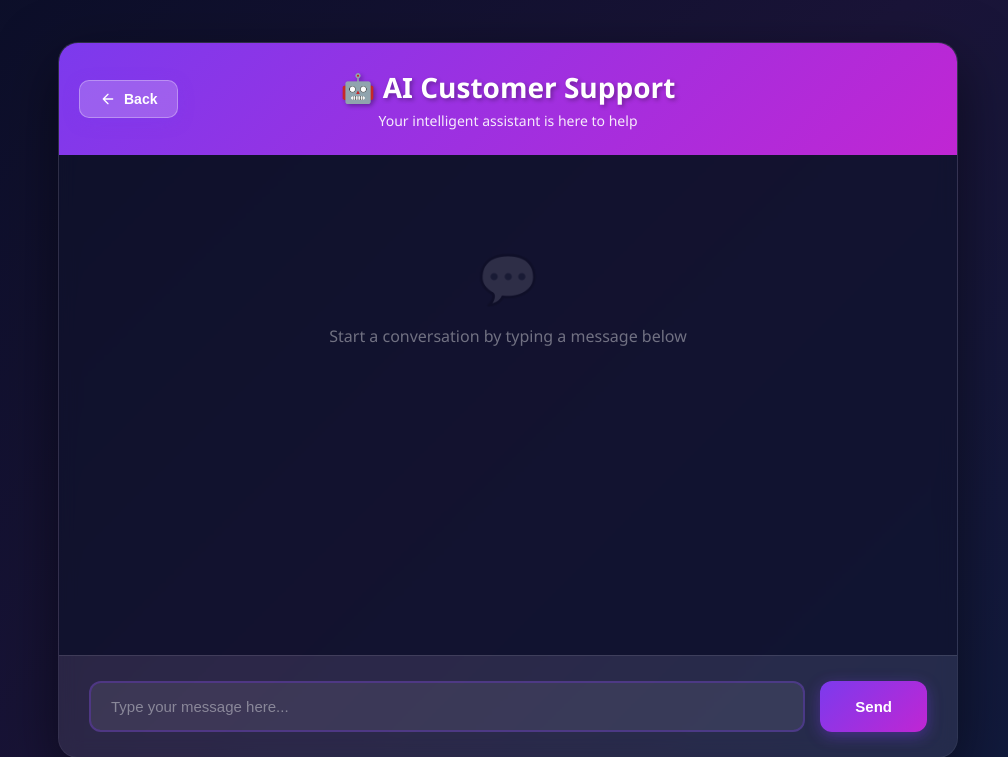
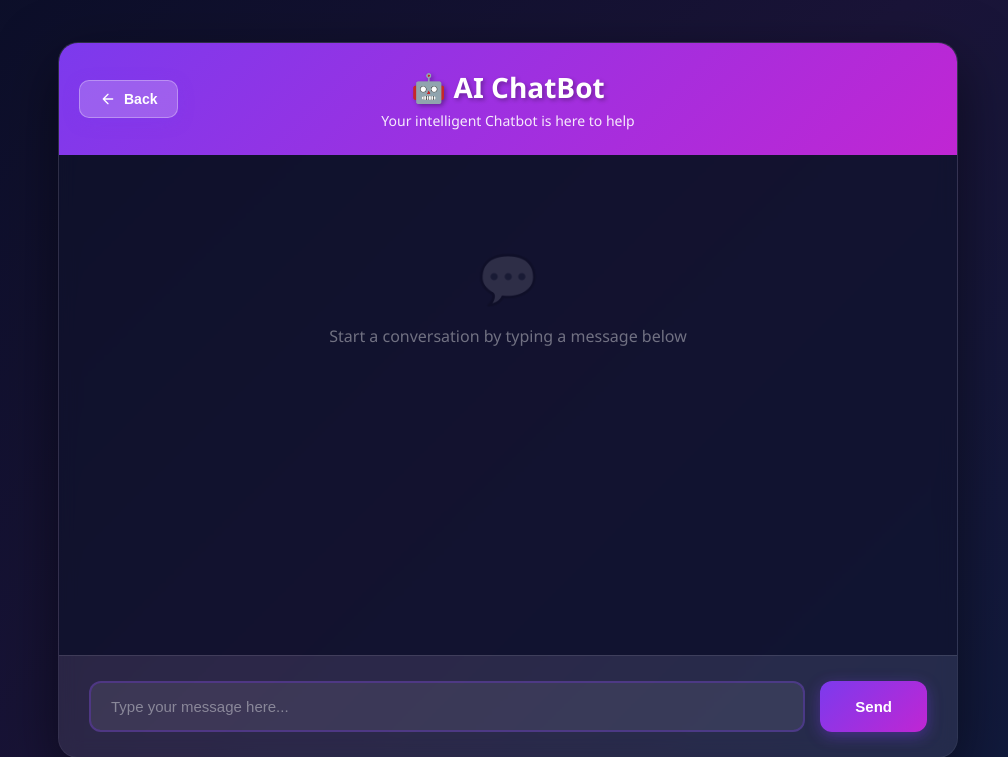
Before and after one commit to Anujpandey12345/AI_career_counseling_App, a Django app: page /chat/ in a window 1280 px wide. Shown: the top 757 px of the page, without its empty margins (132-1140 px from the left). Run offline with Django 5.2, Linux system fonts and the light colour scheme.

Commit message:
name change's in chatapp

```diff
--- a/chat/templates/chat/chat.html
+++ b/chat/templates/chat/chat.html
@@ -405,8 +405,8 @@
                 </svg>
                 <span>Back</span>
             </button>
-            <h2>🤖 AI Customer Support</h2>
-            <p>Your intelligent assistant is here to help</p>
+            <h2>🤖 AI ChatBot </h2>
+            <p>Your intelligent Chatbot is here to help</p>
         </div>
 
         <div class="messages" id="messages">
```
